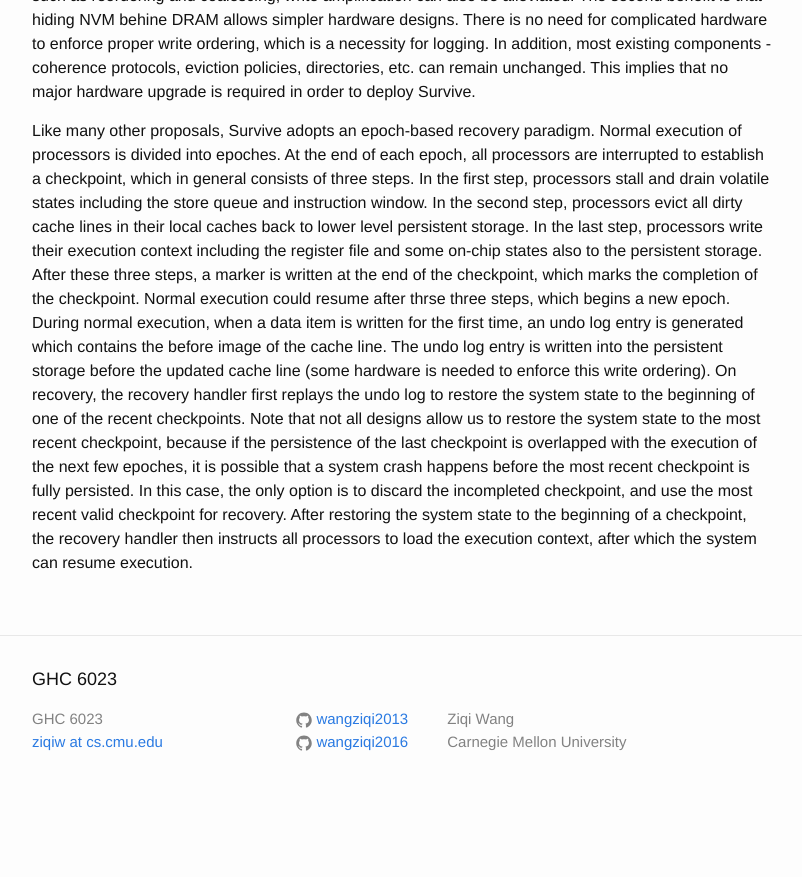
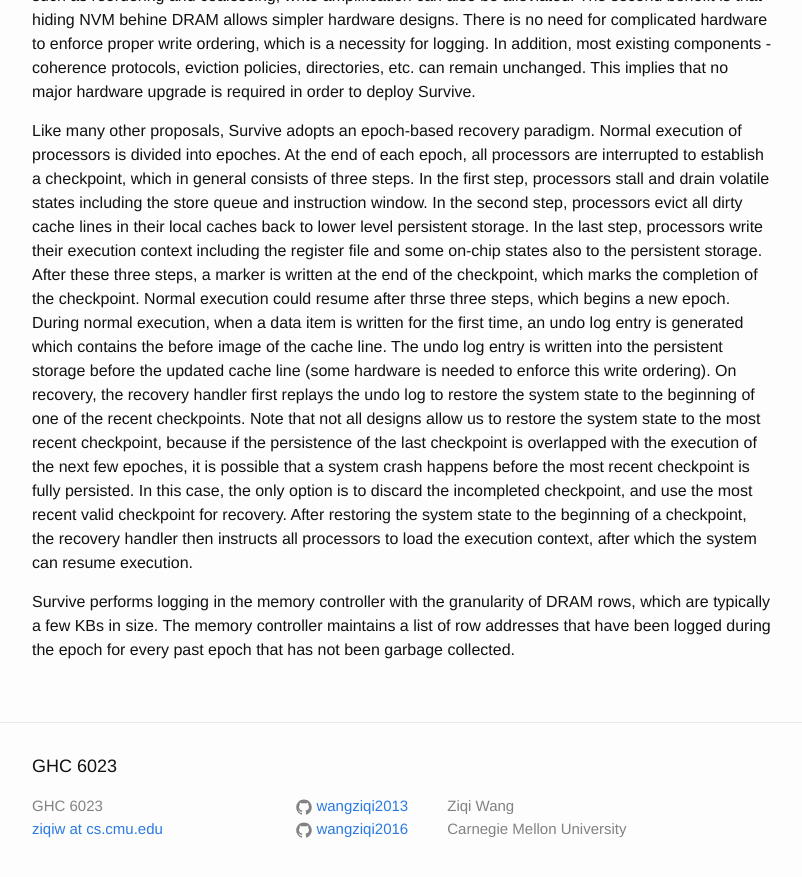
Before and after one commit to wangziqi2013/wangziqi2013.github.io, a Jekyll site: the page built from _posts/2019-03-09-survive.markdown, in a window 1280 px wide and 900 px high, scrolled down 766 px. Shown: the top 877 px of the window, without its empty margins (238-1040 px from the left). Built offline with Jekyll 4.4.1, drawn with Linux system fonts in a browser that asks for light colours; before the commit the page ends 1579 px from its top, so only the background shows below that.

Commit message:
Working on memory controller

```diff
--- a/_posts/2019-03-09-survive.markdown
+++ b/_posts/2019-03-09-survive.markdown
@@ -41,3 +41,7 @@ of the next few epoches, it is possible that a system crash happens before the m
 In this case, the only option is to discard the incompleted checkpoint, and use the most recent valid checkpoint for
 recovery. After restoring the system state to the beginning of a checkpoint, the recovery handler then instructs
 all processors to load the execution context, after which the system can resume execution.
+
+Survive performs logging in the memory controller with the granularity of DRAM rows, which are typically a few KBs in size.
+The memory controller maintains a list of row addresses that have been logged during the epoch for every past epoch that has
+not been garbage collected.
```
